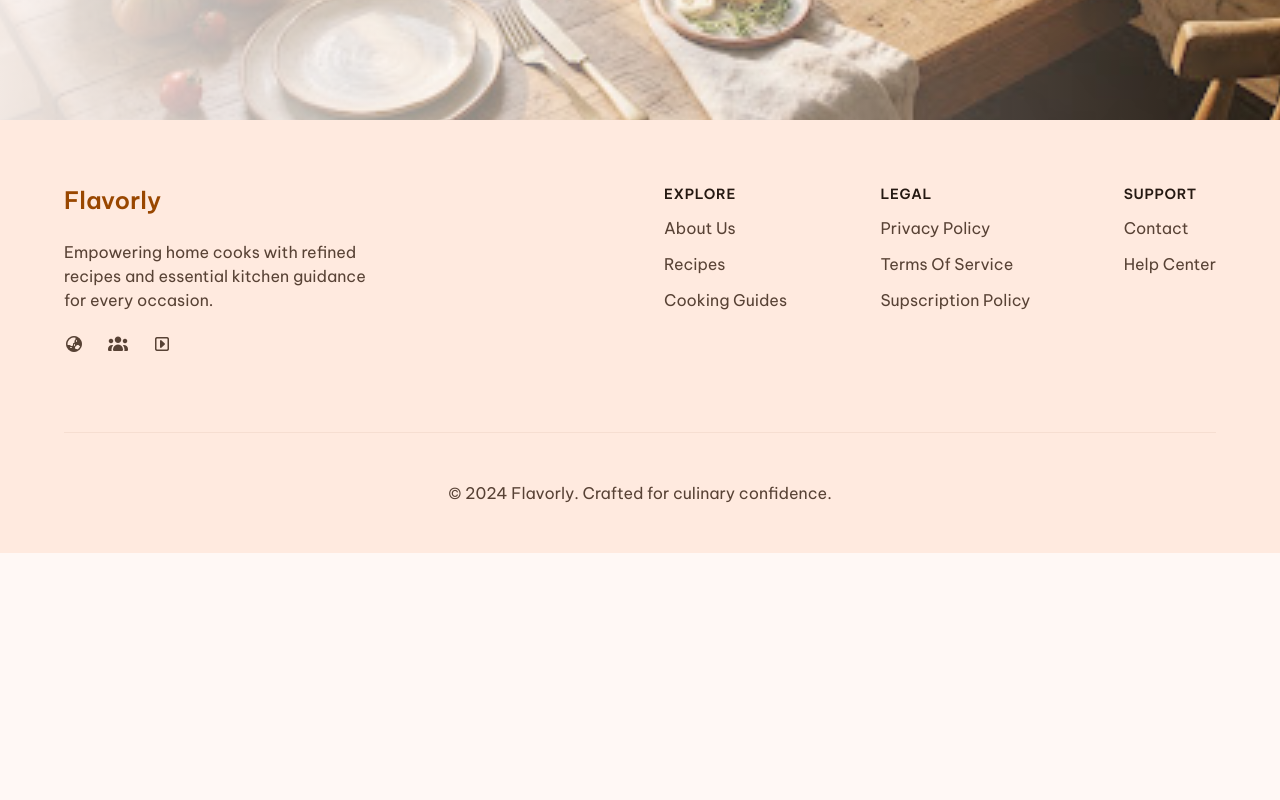
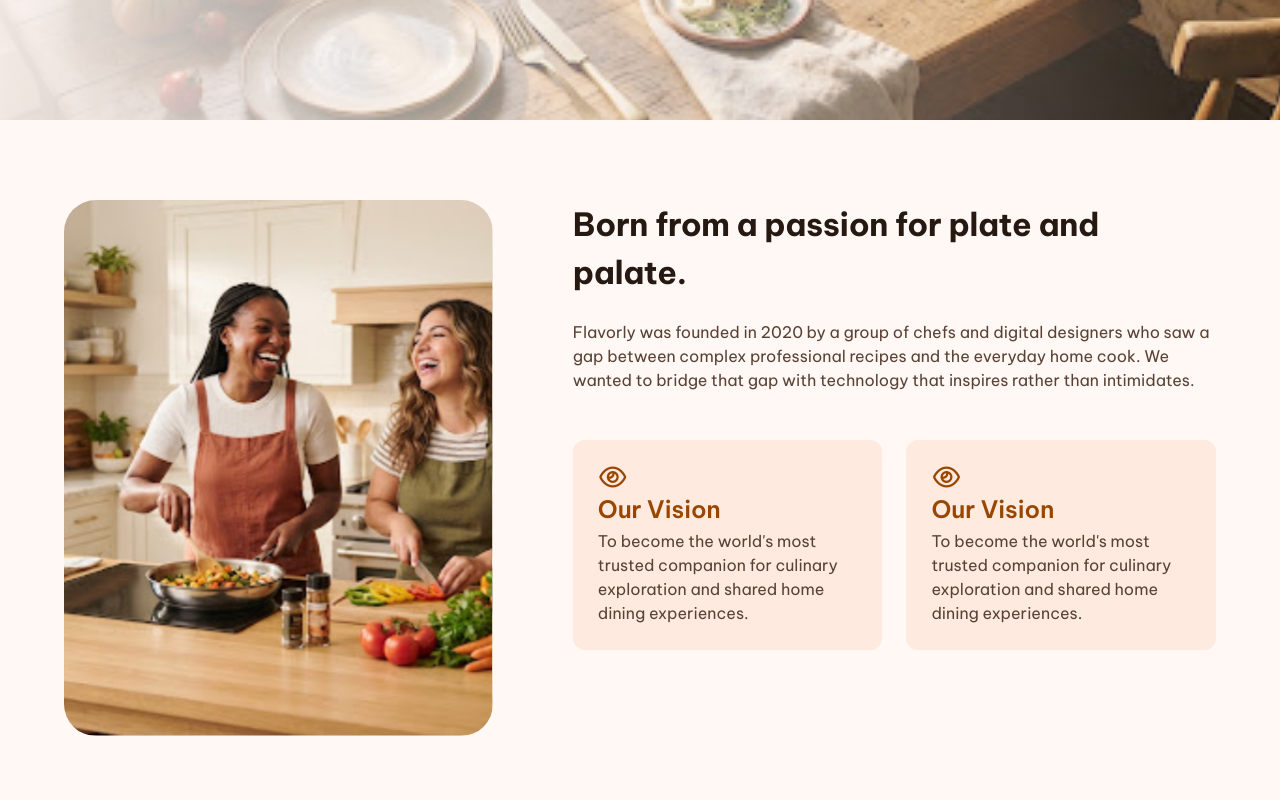
Before and after one commit to AnsamRihan/Flavorly, a React (Vite) app: page /about in a window 1280 px wide. Shown: the part 680-1480 px from the top of the page. Before the commit the page ends 1233 px from the top, so only its background shows below. Built offline with nearby package versions, Linux system fonts and the light colour scheme.

Commit message:
create about us section in about page

```diff
--- a/src/pages/About.jsx
+++ b/src/pages/About.jsx
@@ -1,10 +1,11 @@
 import React from 'react'
 import heroImage from "../assets/images/aboutUs/hero.svg";
+import aboutUsImage from "../assets/images/aboutUs/aboutUs.svg";
 
 export default function About() {
   return (
     <>
-    {/*Hero Section*/}
+      {/*Hero Section*/}
       <section className='h-[calc(100vh-80px)] w-full'>
          <div className='w-full h-full bg-no-repeat bg-cover bg-center' style={{ backgroundImage: `url(${heroImage})` }}>
             <div className='container'>
@@ -27,6 +28,53 @@ export default function About() {
             </div>
           </div>
       </section>
+
+      {/*About Us Section*/}
+      <section className='py-20'>
+        <div className="container">
+          <div className='grid grid-cols-1 sm:grid-cols-[1fr_2.5fr] md:grid-cols-[1fr_2fr] lg:grid-cols-[1fr_1.5fr] gap-0 sm:gap-10 lg:gap-20 '>
+            <div className='order-2 sm:order-1 center items-start overflow-hidden'>
+              <img src={aboutUsImage} alt="" className='rounded-4xl object-contain max-w-80 hidden sm:block sm:max-w-full'/>
+            </div>
+
+            <div className='order-1 sm:order-2 stack gap-12 items-start'>
+              <div className='stack gap-6 items-start'>
+                <h2 className='text-[32px] font-bold text-heading-foreground tracking-[-0.32px]'>
+                  Born from a passion for plate and palate.
+                </h2>
+                <p className='text-base text-primary-foreground'>
+                  Flavorly was founded in 2020 by a group of chefs and digital designers who saw a
+                  gap between complex professional recipes and the everyday home cook. We
+                  wanted to bridge that gap with technology that inspires rather than intimidates.
+                </p>
+              </div>
+              <div className='grid grid-cols-1 md:grid-cols-2 w-full gap-6'>
+                <div className='h-full rounded-xl bg-bg-tertiary border border-bg-tertiary/30 p-6 stack items-start gap-1'>
+                  <i className="fa-regular fa-eye text-lg lg:text-2xl text-primary"></i>
+                  <h3 className='text-lg lg:text-2xl font-semibold text-primary capitalize'>
+                    Our Vision
+                  </h3>
+                  <p className='text-sm md:text-base text-primary-foreground'>
+                    To become the world's most trusted companion for culinary
+                    exploration and shared home dining experiences.
+                  </p>
+                </div>
+
+                <div className='h-full rounded-xl bg-bg-tertiary border border-bg-tertiary/30 p-6 stack items-start gap-1'>
+                  <i className="fa-regular fa-eye text-lg lg:text-2xl text-primary"></i>
+                  <h3 className='text-lg lg:text-2xl font-semibold text-primary capitalize'>
+                    Our Vision
+                  </h3>
+                  <p className='text-sm md:text-base text-primary-foreground'>
+                    To become the world's most trusted companion for culinary
+                    exploration and shared home dining experiences.
+                  </p>
+                </div>
+              </div>
+            </div>
+          </div>
+        </div>
+      </section>
     </>
   )
 }
```
Also changed, not shown: src/assets/images/aboutUs/aboutUs.svg (added).
